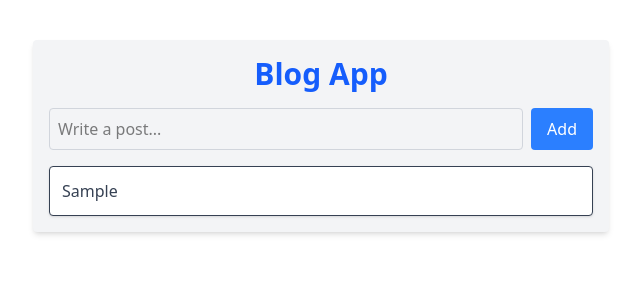
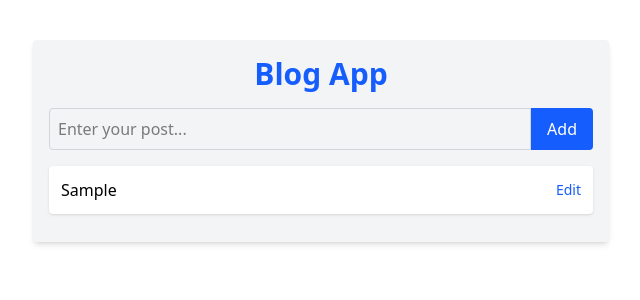
Before and after one commit to supriyaarora12/redux, a React (Vite) app in the folder my-redux-app/: page / in a window 1280 px wide. Both pictures are taken after typing "Sample" into the empty fields and a click on the button "Add". Shown: the top 300 px of the page, without its empty margins (319-959 px from the left). Built offline with nearby package versions, Linux system fonts and the light colour scheme.

Commit message:
edittodo

```diff
--- a/my-redux-app/src/App.jsx
+++ b/my-redux-app/src/App.jsx
@@ -1,15 +1,17 @@
-import React from "react";
+import React, { useState } from "react";
 import PostForm from "./Components/post/PostForm/PostForm";
 import PostList from "./Components/post/PostList/PostList";
 
 function App() {
+  const [editPost, setEditPost] = useState(null);
+
   return (
     <div className="max-w-xl mx-auto mt-10 p-4 bg-gray-100 rounded shadow-md">
       <h1 className="text-3xl font-bold mb-4 text-center text-blue-600">
         Blog App
       </h1>
-      <PostForm />
-      <PostList />
+      <PostForm editPost={editPost} setEditPost={setEditPost} />
+      <PostList setEditPost={setEditPost} />
     </div>
   );
 }
--- a/my-redux-app/src/Components/post/PostForm/PostForm.jsx
+++ b/my-redux-app/src/Components/post/PostForm/PostForm.jsx
@@ -1,30 +1,43 @@
-import React, { useState } from "react";
-import { useDispatch } from "react-redux";
-import { addPost} from "../../../features/postSlice"
+import React, { useState, useEffect } from "react";
+import { useDispatch,  } from "react-redux";
+import { addPost, updatePost } from "../../../features/postSlice";
 
-function PostForm() {
+function PostForm({ editPost, setEditPost }) {
   const [text, setText] = useState("");
   const dispatch = useDispatch();
 
+  useEffect(() => {
+    if (editPost) {
+      setText(editPost.text);
+    }
+  }, [editPost]);
+
   const handleSubmit = (e) => {
     e.preventDefault();
-    if (text.trim()) {
+    if (editPost) {
+      dispatch(updatePost({ id: editPost.id, text }));
+      setEditPost(null); // Exit edit mode
+    } else {
       dispatch(addPost(text));
-      setText("");
     }
+    setText("");
   };
 
   return (
-    <form onSubmit={handleSubmit} className="mb-4 flex gap-2">
+    <form onSubmit={handleSubmit} className="mb-4 flex">
       <input
         type="text"
         value={text}
         onChange={(e) => setText(e.target.value)}
-        placeholder="Write a post..."
-        className="flex-1 p-2 border border-gray-300 rounded"
+        className="flex-grow p-2 border border-gray-300 rounded-l"
+        placeholder="Enter your post..."
+        required
       />
-      <button className="bg-blue-500 text-white px-4 py-2 rounded hover:bg-blue-600">
-        Add
+      <button
+        type="submit"
+        className="bg-blue-600 text-white px-4 py-2 rounded-r"
+      >
+        {editPost ? "Update" : "Add"}
       </button>
     </form>
   );
--- a/my-redux-app/src/Components/post/PostList/PostList.jsx
+++ b/my-redux-app/src/Components/post/PostList/PostList.jsx
@@ -1,20 +1,30 @@
 import React from "react";
 import { useSelector } from "react-redux";
 
-function PostList() {
+function PostList({ setEditPost }) {
   const posts = useSelector((state) => state.posts);
 
   return (
-    <ul className="space-y-2">
-      {posts.map((post) => (
-        <li
-          key={post.id}
-          className="bg-white p-3 border rounded shadow-sm text-gray-700"
-        >
-          {post.text}
-        </li>
-      ))}
-    </ul>
+    <div>
+      {posts.length === 0 ? (
+        <p className="text-gray-600">No posts yet.</p>
+      ) : (
+        posts.map((post) => (
+          <div
+            key={post.id}
+            className="bg-white p-3 mb-3 rounded shadow flex justify-between items-center"
+          >
+            <p>{post.text}</p>
+            <button
+              onClick={() => setEditPost(post)}
+              className="text-sm text-blue-600"
+            >
+              Edit
+            </button>
+          </div>
+        ))
+      )}
+    </div>
   );
 }
 
--- a/my-redux-app/src/features/postSlice.js
+++ b/my-redux-app/src/features/postSlice.js
@@ -7,8 +7,15 @@ const postSlice = createSlice({
     addPost: (state, action) => {
       state.push({ id: Date.now(), text: action.payload });
     },
+    updatePost: (state, action) => {
+      const { id, text } = action.payload;
+      const existingPost = state.find((post) => post.id === id);
+      if (existingPost) {
+        existingPost.text = text;
+      }
+    },
   },
 });
 
-export const { addPost } = postSlice.actions;
+export const { addPost, updatePost } = postSlice.actions;
 export default postSlice.reducer;
```
